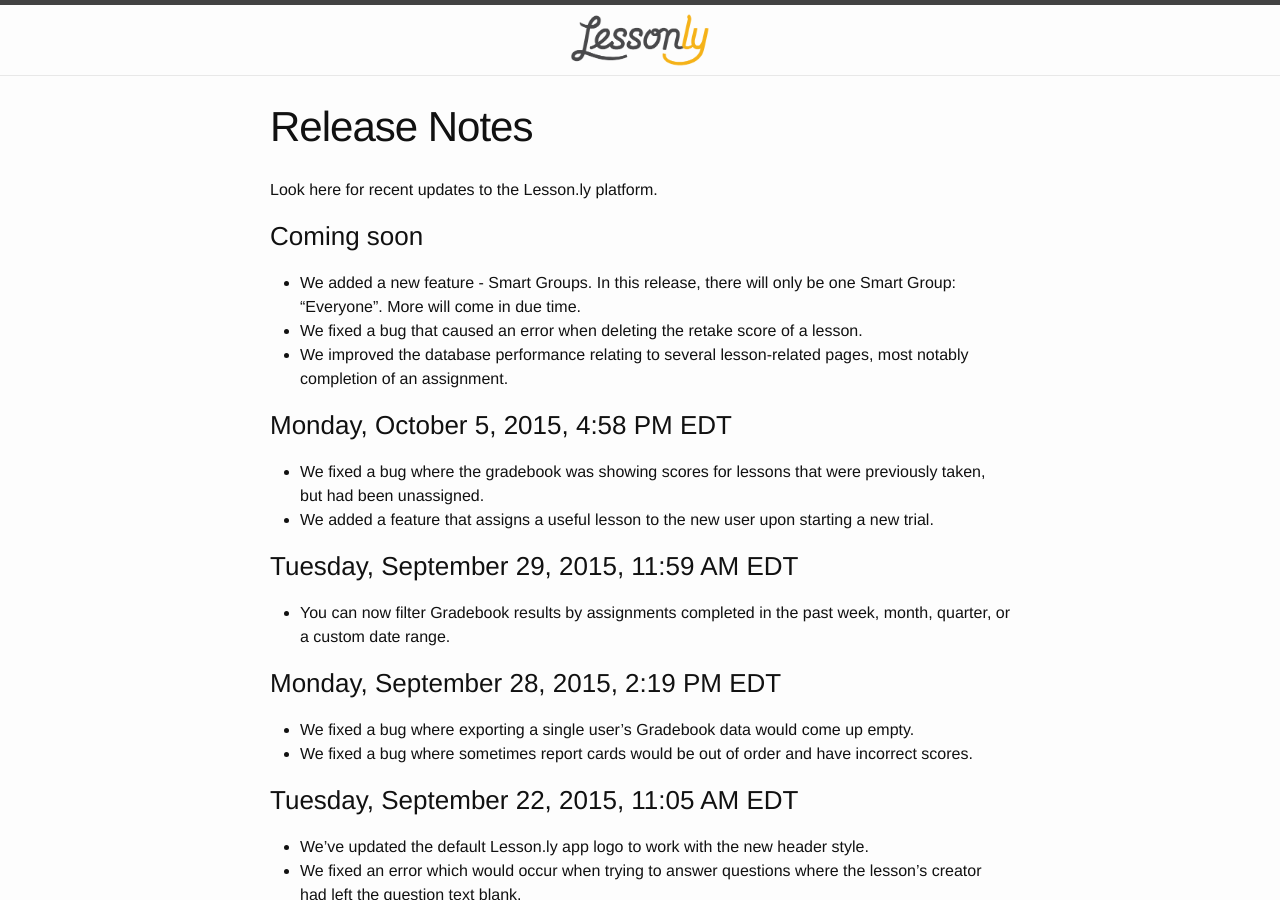
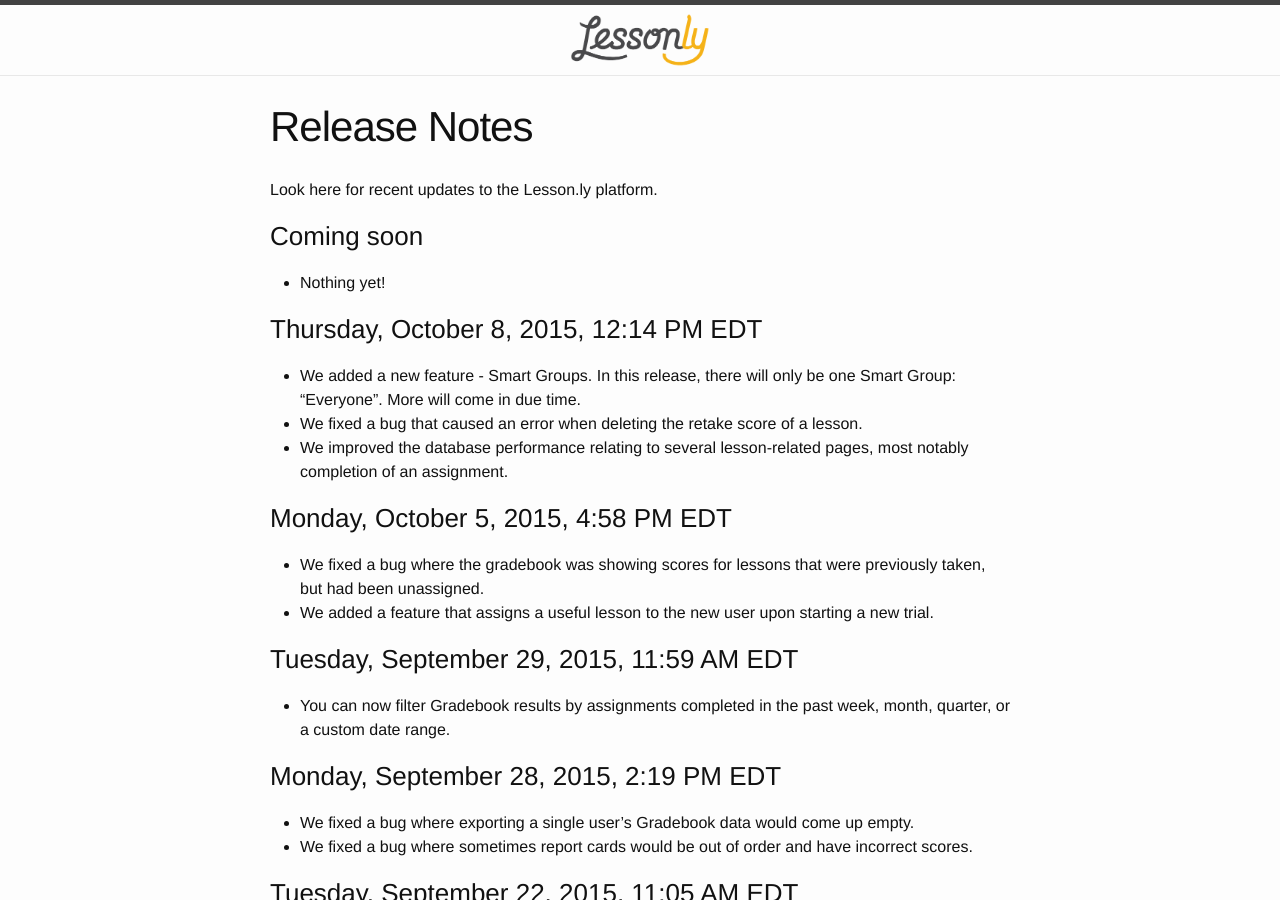
Before and after one commit to isabella232/lessonly.github.io, a Jekyll site: the page built from release-notes.md, in a window 1280 px wide and 900 px high. Built offline with Jekyll 4.4.1, drawn with Linux system fonts in a browser that asks for light colours.

Commit message:
released

```diff
--- a/release-notes.md
+++ b/release-notes.md
@@ -7,6 +7,10 @@
 Look here for recent updates to the Lesson.ly platform.
 
 ### Coming soon
+
+- Nothing yet!
+
+### Thursday, October 8, 2015, 12:14 PM EDT
 
 - We added a new feature - Smart Groups. In this release, there will only be one Smart Group: "Everyone". More will come in due time.
 - We fixed a bug that caused an error when deleting the retake score of a lesson.
```
